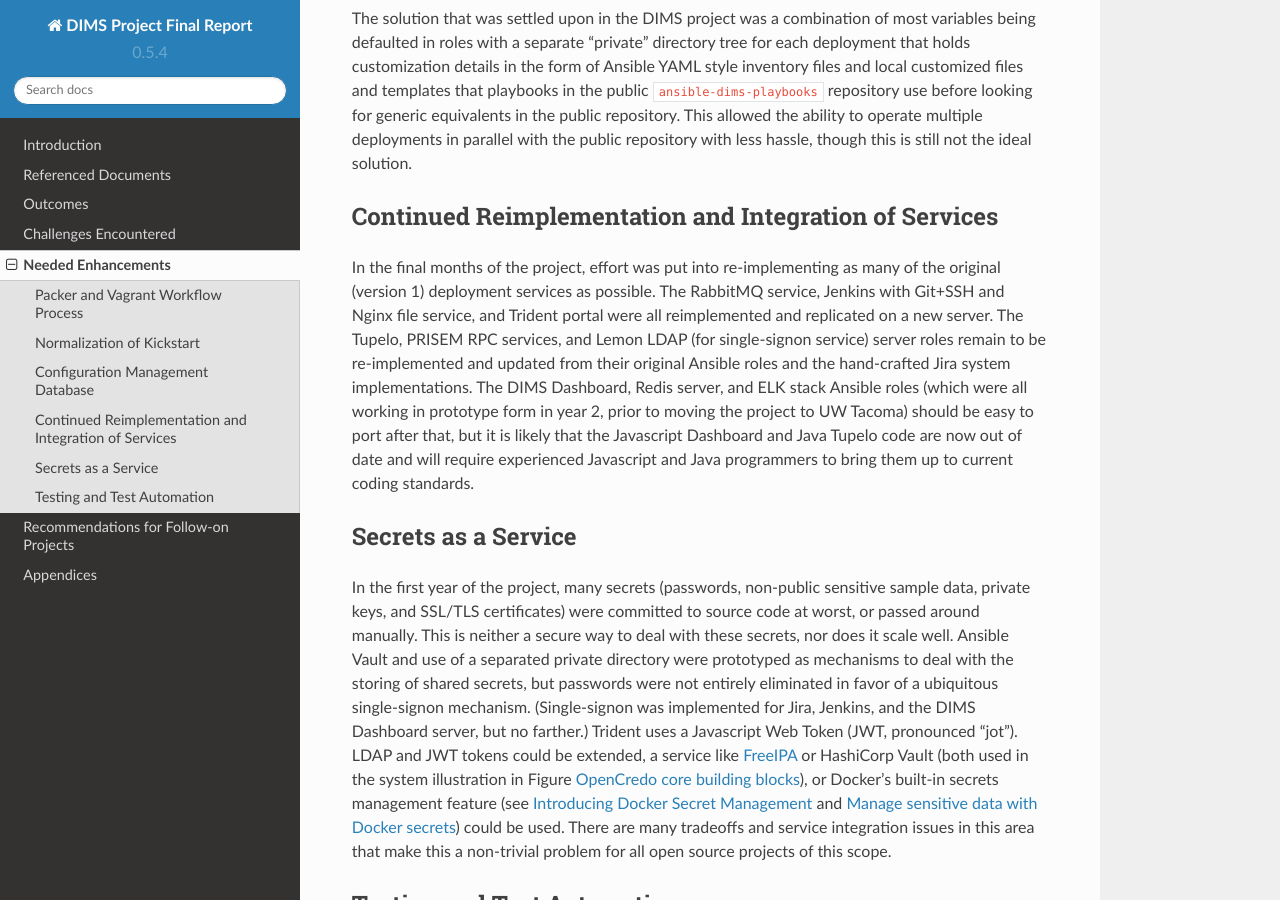
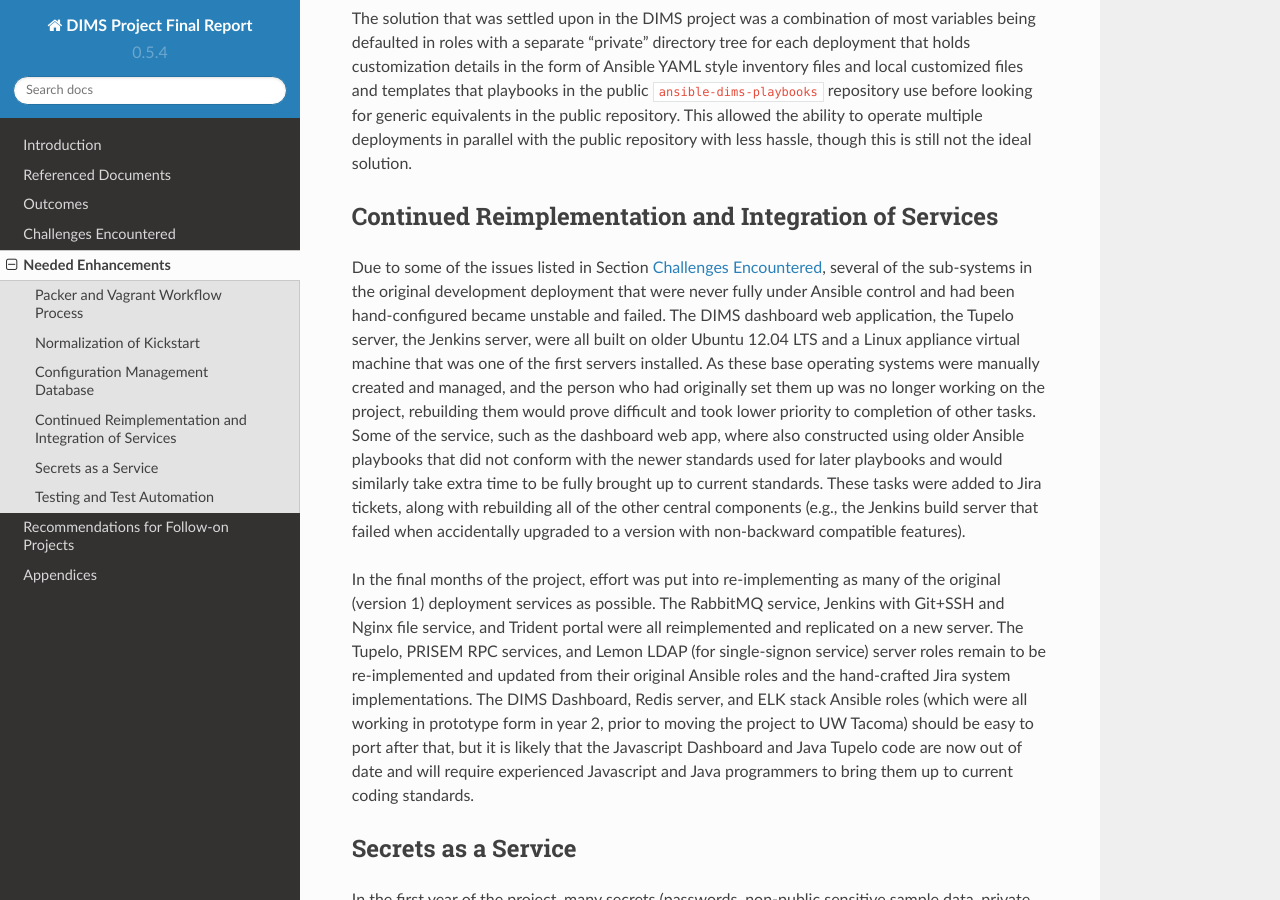
Before and after one commit to uw-dims/dims-finalreport, a Sphinx documentation site: the page built from docs/source/enhancements.rst, in a window 1280 px wide and 900 px high, scrolled down 3949 px. Built offline with Sphinx 7.4.7 and the Read the Docs theme 2.0.0, drawn with Linux system fonts in a browser that asks for light colours; pages that are not in the unit, such as notebooks, are missing from menus.

Commit message:
Restructure section on reimplementation of services

```diff
--- a/docs/source/enhancements.rst
+++ b/docs/source/enhancements.rst
@@ -202,6 +202,22 @@ though this is still not the ideal solution.
 Continued Reimplementation and Integration of Services
 ------------------------------------------------------
 
+Due to some of the issues listed in Section :ref:`challenges`, several of the
+sub-systems in the original development deployment that were never fully under
+Ansible control and had been hand-configured became unstable and failed. The
+DIMS dashboard web application, the Tupelo server, the Jenkins server, were all
+built on older Ubuntu 12.04 LTS and a Linux appliance virtual machine that was
+one of the first servers installed. As these base operating systems were
+manually created and managed, and the person who had originally set them up was
+no longer working on the project, rebuilding them would prove difficult and
+took lower priority to completion of other tasks. Some of the service, such as
+the dashboard web app, where also constructed using older Ansible playbooks
+that did not conform with the newer standards used for later playbooks and
+would similarly take extra time to be fully brought up to current standards.
+These tasks were added to Jira tickets, along with rebuilding all of the other
+central components (e.g., the Jenkins build server that failed when
+accidentally upgraded to a version with non-backward compatible features).
+
 In the final months of the project, effort was put into re-implementing as many
 of the original (version 1) deployment services as possible. The RabbitMQ service,
 Jenkins with Git+SSH and Nginx file service, and Trident portal were all
@@ -214,6 +230,7 @@ and ELK stack Ansible roles (which were all working in prototype form in year
 but it is likely that the Javascript Dashboard and Java Tupelo code are now
 out of date and will require experienced Javascript and Java programmers to
 bring them up to current coding standards.
+
 
 Secrets as a Service
 --------------------
```
